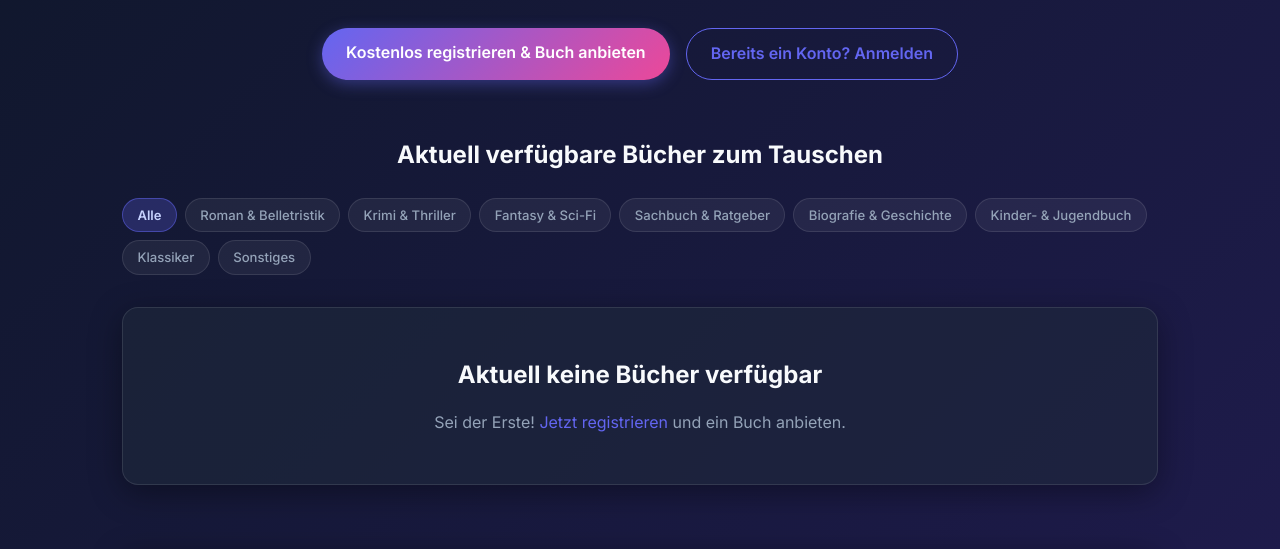
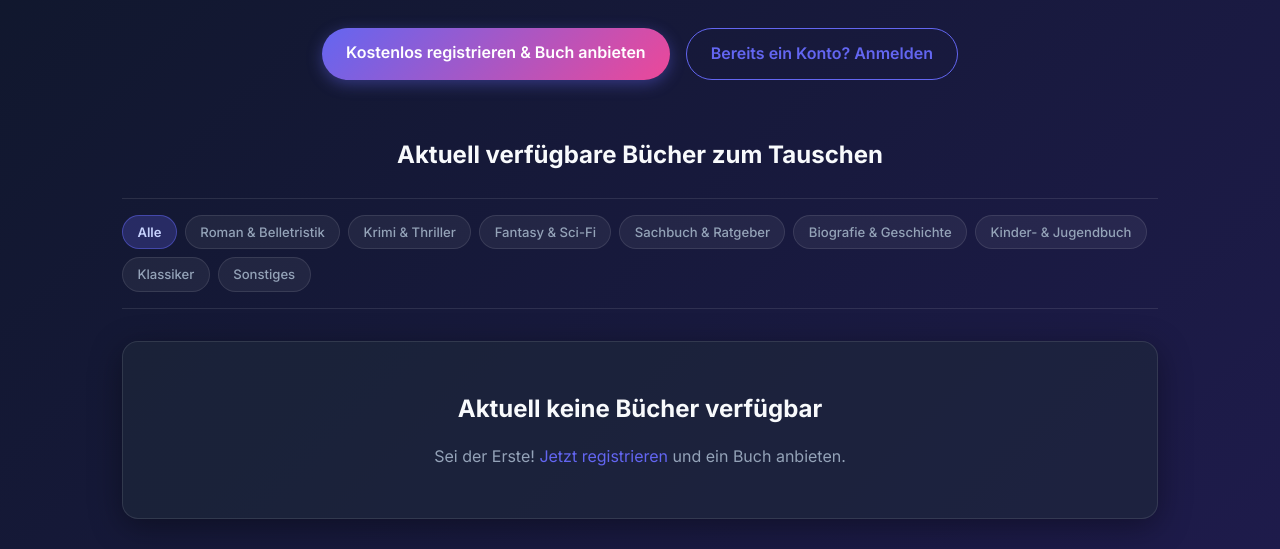
Before and after one commit to D36NDE/booksharing, a Flask app: page / in a window 1280 px wide. Shown: the part 243-792 px from the top of the page. Run offline with Flask 3, Linux system fonts and the light colour scheme; data that the repository does not hold is empty.

Commit message:
modified:   static/style.css

```diff
--- a/static/style.css
+++ b/static/style.css
@@ -322,7 +322,10 @@ input:focus, select:focus, textarea:focus {
   display: flex;
   flex-wrap: wrap;
   gap: 0.5rem;
-  margin-bottom: 1.5rem;
+  padding: 1rem 0;
+  margin-bottom: 1.25rem;
+  border-top: 1px solid var(--card-border);
+  border-bottom: 1px solid var(--card-border);
 }
 
 .genre-chip {
```
